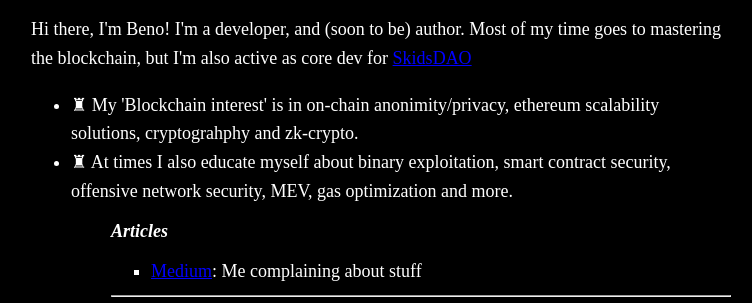
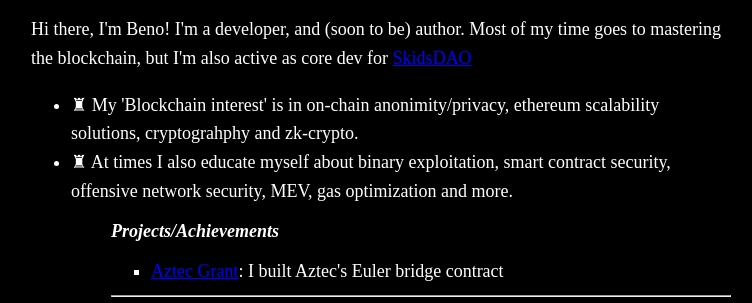
Before and after one commit to YtzBeno/YtzBeno.github.io, a plain HTML site: page index.html in a window 1280 px wide. Shown: the part 189-492 px from the top of the page, without its empty margins (259-1011 px from the left). Drawn offline with Linux system fonts and the light colour scheme.

Commit message:
Update index.html

```diff
--- a/index.html
+++ b/index.html
@@ -34,10 +34,10 @@
      ♜ At times I also educate myself about binary exploitation, smart contract security, offensive network security, MEV, gas optimization and more.
     </li>
    <ul>
-  <h2>Articles</h2>
+  <h2>Projects/Achievements</h2>
   <div>
    <ul>
-    <li><a href="https://medium.com/@iBeno">Medium</a>:    Me complaining about stuff</li>
+    <li><a href="https://github.com/YtzBeno/aztec-connect-bridges/blob/master/src/bridges/euler/EulerLendingBridge.sol">Aztec Grant</a>:    I built Aztec's Euler bridge contract</li>
    </ul>
    </div>
 
```
